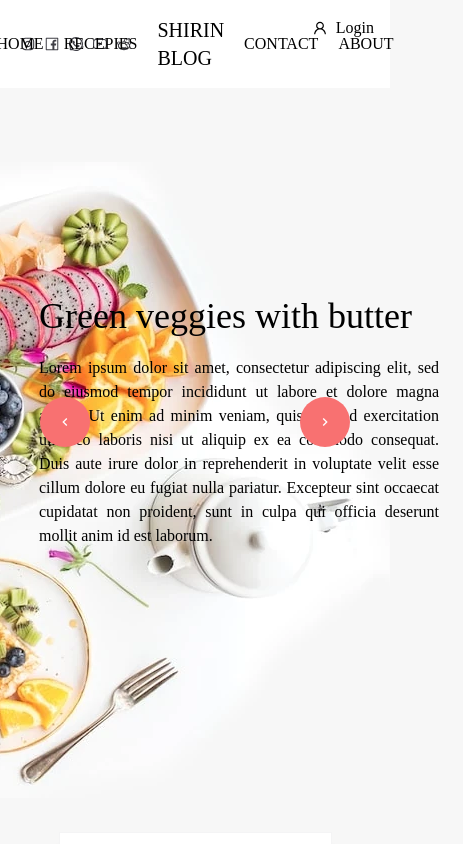
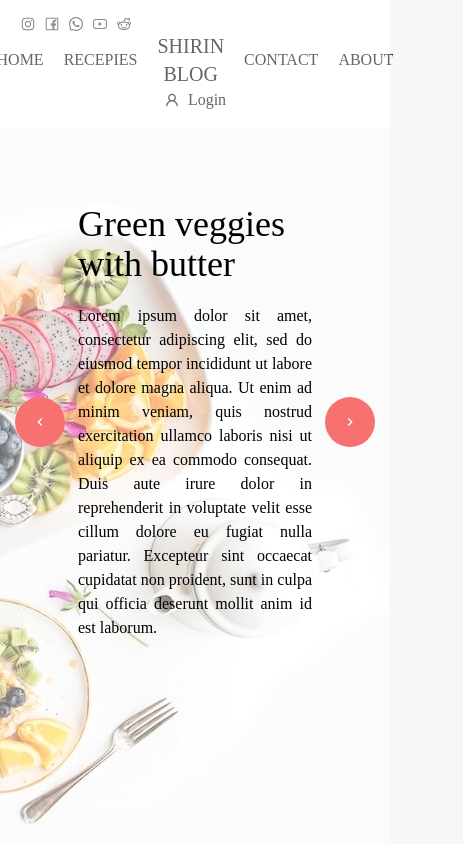
Before and after one commit to shahabdl/shirin-blog, a Next.js app: page / in a window 390 px wide. Shown: the top 844 px of the page, 463 px wide, since content can reach past the window. Built offline with nearby package versions, Linux system fonts and the light colour scheme.

Commit message:
more responsive code

```diff
--- a/src/components/footer.tsx
+++ b/src/components/footer.tsx
@@ -10,8 +10,8 @@ import {
 
 const Footer = () => {
   return (
-    <div className="h-[50px] flex items-center px-[15%]">
-      <div className="mr-auto font-light text-sm">
+    <div className="min-h-[50px] flex items-center px-[15%] max-md:grid max-md:gap-3 py-3">
+      <div className="mr-auto font-light text-sm max-md:mr-0 max-md:justify-self-center max-md:text-center">
         Copyright © shinshin {new Date().getFullYear()}
       </div>
       <div className="flex gap-4 items-center justify-center">
@@ -20,7 +20,7 @@ const Footer = () => {
         <Link href="/contact" className="text-xs font-light hover:font-normal">CONTACT</Link>
         <Link href="/about" className="text-xs font-light hover:font-normal">ABOUT</Link>
       </div>
-      <div className="col-span-2 flex gap-2 items-center ml-auto">
+      <div className="flex gap-2 items-center ml-auto max-md:ml-0 max-md:justify-self-center max-md:text-center">
         <Link href="#">
           <AiOutlineInstagram className="fill-zinc-700 stroke-none" />
         </Link>
--- a/src/components/main-page/newsletter-join-box.tsx
+++ b/src/components/main-page/newsletter-join-box.tsx
@@ -8,22 +8,22 @@ const NewsletterJoinBox = () => {
         <h3 className="font-normal text-2xl">Join our Newsletter</h3>
         <p className="text-md font-light mt-1">to get most recent Recipes!</p>
       </div>
-      <div className="grid grid-cols-5 xl:grid-cols-5 w-full gap-4 mt-4 md:grid-cols-4 max-md:grid-cols-1">
-        <div className="col-span-2 grid justify-center items-center min-h-[34px]">
+      <div className="grid grid-cols-5 xl:grid-cols-5 w-full gap-4 mt-4 md:grid-cols-4 max-md:grid-cols-1 max-md:gap-2">
+        <div className="col-span-2 grid justify-center items-center min-h-[34px] w-full">
           <input
             type="text"
-            className="border-[1px] border-zin-500 focus-visible:outline-none focus-visible:bg-zinc-100 transition-colors px-1 h-full"
+            className="border-[1px] border-zin-500 focus-visible:outline-none focus-visible:bg-zinc-100 transition-colors px-1 h-full w-full"
             placeholder="Your Name"
           />
         </div>
-        <div className="col-span-2 grid justify-center items-center min-h-[34px]">
+        <div className="col-span-2 grid justify-center items-center min-h-[34px] w-full">
           <input
             type="text"
-            className="border-[1px] border-zin-500 focus-visible:outline-none focus-visible:bg-zinc-100 transition-colors px-1 h-full"
+            className="border-[1px] border-zin-500 focus-visible:outline-none focus-visible:bg-zinc-100 transition-colors px-1 h-full w-full"
             placeholder="Your Email"
           />
         </div>
-        <button className="px-3 py-1 border-[1px] border-black bg-transparent hover:bg-black hover:text-white transition-colors max-w-max justify-self-center col-span-1 max-lg:col-start-2 max-lg:col-span-2">
+        <button className="px-3 py-1 border-[1px] border-black bg-transparent hover:bg-black hover:text-white transition-colors max-w-max justify-self-center col-span-1 md:col-start-2 md:col-span-2 xl:col-span-1">
           Join Now!
         </button>
       </div>
--- a/src/components/main-page/slider.tsx
+++ b/src/components/main-page/slider.tsx
@@ -20,7 +20,8 @@ const Slide = ({ image, title, description }: SlideItemType) => {
         style={{ backgroundImage: `url(${image})` }}
         className="h-[calc(100vh-60px)] bg-no-repeat bg-right"
       >
-        <div className="w-[400px] absolute left-[10%] top-[50%] translate-y-[-50%]">
+        <div className="absolute top-0 left-0 w-full h-full bg-[rgba(255,255,255,0.4)] hidden max-lg:block"></div>
+        <div className="w-[400px] absolute left-[10%] top-[50%] translate-y-[-50%] max-sm:w-[60%] max-lg:left-[50%] max-lg:translate-x-[-50%]">
           <h2 className="text-4xl font-normal fade-in-delay-3 mb-5">{title}</h2>
           <p className="font-light text-justify fade-in-delay-5">{description}</p>
         </div>
@@ -75,7 +76,8 @@ const Slider = ({ slides }: PropsType) => {
         items-center text-white
         cursor-pointer
         hover:scale-125
-        transition-transform"
+        transition-transform
+        max-md:left-[15px]"
       >
         <MdNavigateNext className="rotate-180" />
       </div>
@@ -95,7 +97,8 @@ const Slider = ({ slides }: PropsType) => {
         text-white
         cursor-pointer
         hover:scale-125
-        transition-transform"
+        transition-transform
+        max-md:right-[15px]"
       >
         <MdNavigateNext />
       </div>
--- a/src/components/navbar.tsx
+++ b/src/components/navbar.tsx
@@ -49,7 +49,7 @@ export default function NavBar({ className = "" }: PropsType) {
 
   const mouseLeaveHandler = (e: React.MouseEvent<HTMLElement>) => {
     let underLine = document.getElementById("navbar-underline");
-    if(underLine){
+    if (underLine) {
       underLine.style.opacity = "0";
     }
   };
@@ -58,9 +58,9 @@ export default function NavBar({ className = "" }: PropsType) {
     <div className="min-h-[60px] z-50">
       <div
         ref={navbarRef}
-        className={`grid grid-cols-12 grid-flow-col px-5 py-4 ${className} transition-colors left-0 w-full not-sticky-navbar  z-50`}
+        className={`grid grid-cols-12 grid-flow-col px-5 py-4 ${className} transition-colors left-0 w-full not-sticky-navbar z-50 max-md:block text-center`}
       >
-        <div className="col-span-2 flex gap-2 items-center">
+        <div className="col-span-2 flex gap-2 items-center max-md:col-span-1 max-md:w-full">
           <Link href="#">
             <AiOutlineInstagram className="fill-zinc-700 stroke-none" />
           </Link>
@@ -77,7 +77,7 @@ export default function NavBar({ className = "" }: PropsType) {
             <AiOutlineReddit className="fill-zinc-700 stroke-none" />
           </Link>
         </div>
-        <div className="flex bg-red gap-5 items-center justify-center font-light col-span-8 col-start-3">
+        <div className="flex bg-red gap-5 items-center justify-center font-light col-span-8 col-start-3 max-md:col-span-1  max-md:w-full">
           <div
             id="navbar-underline"
             className="absolute bg-black h-[2px] top-[40px] opacity-0 transition-all"
@@ -116,7 +116,7 @@ export default function NavBar({ className = "" }: PropsType) {
             </Link>
           </div>
         </div>
-        <div className="col-span-2 ml-auto ">
+        <div className="col-span-2 ml-auto max-md:col-span-1 max-md:ml-0 max-md:text-center max-md:grid max-md:items-center max-md:justify-center">
           <Link href="/user/login">
             <div className="flex gap-2 items-center">
               <span>
```
